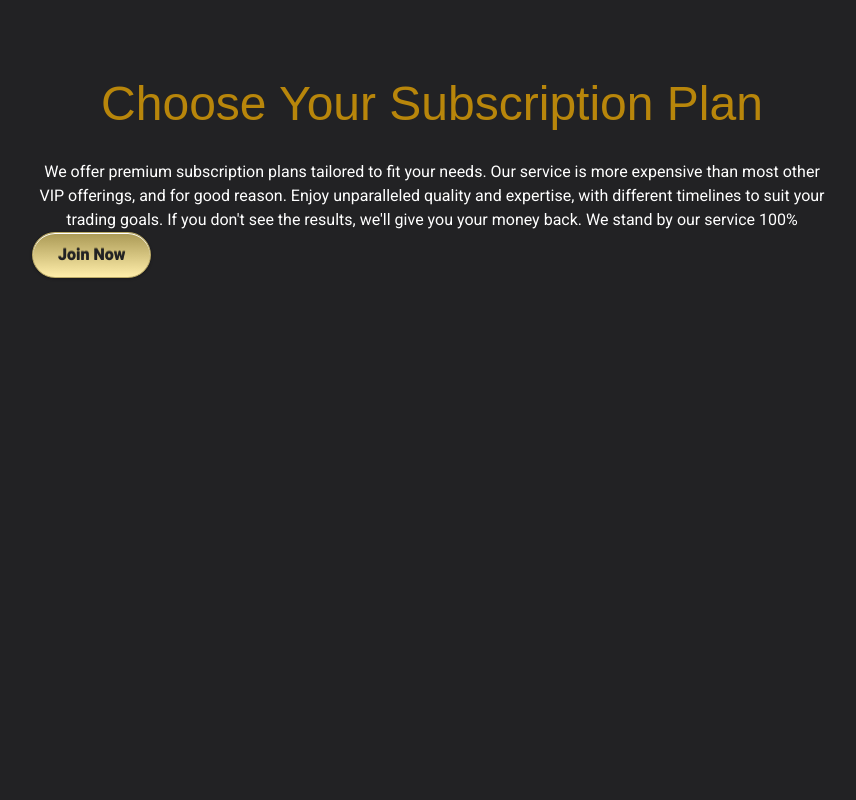
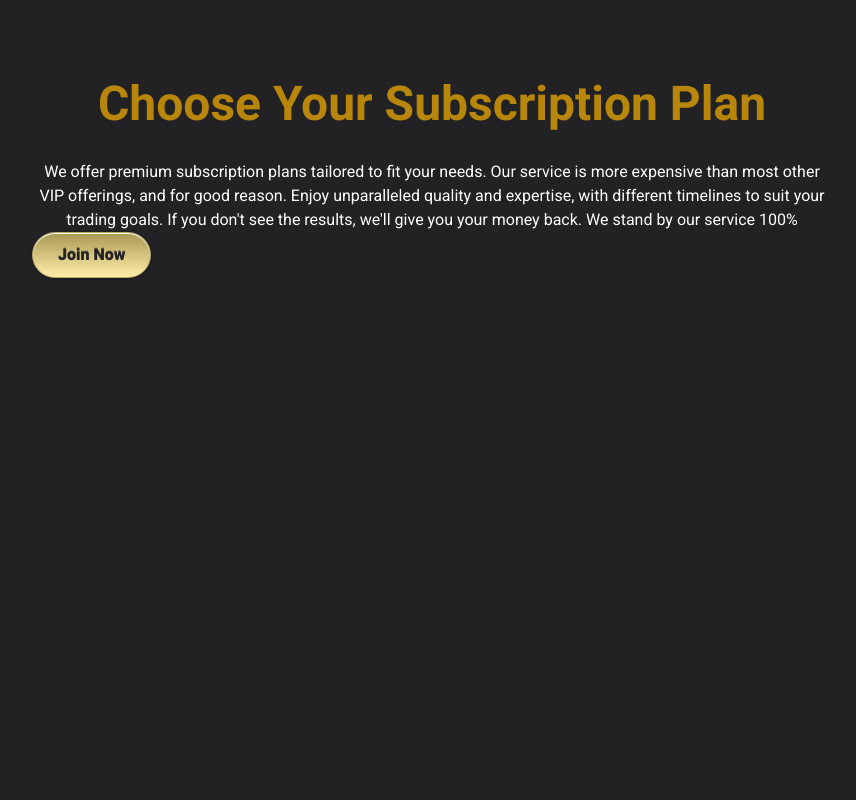
Before and after one commit to joheee/frontend-crypto-bot, a React (Vite) app: page /bs in a window 1280 px wide. Shown: the top 800 px of the page, without its empty margins (208-1064 px from the left). Built offline with nearby package versions, Linux system fonts and the light colour scheme; a web font is replaced by a local one.

Commit message:
waiting pricing page

```diff
--- a/src/components/HeaderText.tsx
+++ b/src/components/HeaderText.tsx
@@ -3,7 +3,7 @@ export interface HeaderTextInterface {
 }
 export default function HeaderText(prop: HeaderTextInterface) {
   return (
-    <div className="text-center flex justify-center text-3xl desktop:text-5xl font-frijole text-secondary-dark-gold mb-8">
+    <div className="text-center flex justify-center text-3xl desktop:text-5xl font-bold text-secondary-dark-gold mb-8">
       {prop.text}
     </div>
   );
--- a/src/components/Pricing.tsx
+++ b/src/components/Pricing.tsx
@@ -1,6 +1,6 @@
 import HeaderText from "./HeaderText";
 import PaddingLayout from "./layout/padding/PaddingLayout";
-import MetalicButton from "./MetalicButton";
+import PricingCard from "./PricingCard";
 
 export default function Pricing() {
   return (
@@ -14,7 +14,7 @@ export default function Pricing() {
         timelines to suit your trading goals. If you don't see the results,
         we'll give you your money back. We stand by our service 100%
       </div>
-      <MetalicButton text="Join Now" onClick={() => {}} />
+      <PricingCard />
     </PaddingLayout>
   );
 }
--- /dev/null
+++ b/src/components/PricingCard.tsx
@@ -0,0 +1,9 @@
+import MetalicButton from "./MetalicButton";
+
+export default function PricingCard() {
+  return (
+    <div>
+      <MetalicButton text="Join Now" onClick={() => {}} />
+    </div>
+  );
+}
```
